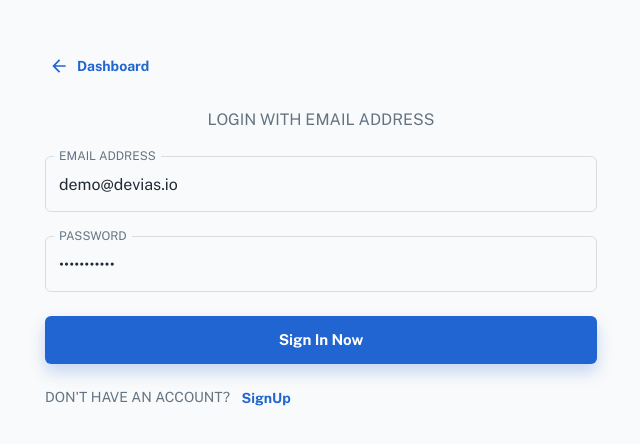
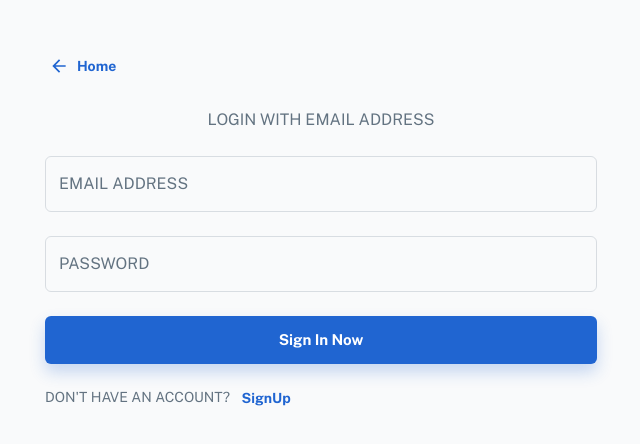
Before and after one commit to hspmsolution/desi-agri, a React (Create React App) app: page /login in a window 1280 px wide. Shown: the part 168-612 px from the top of the page, without its empty margins (319-959 px from the left). Built offline with nearby package versions, Linux system fonts and the light colour scheme; a web font is replaced by a local one.

Commit message:
secure admin routes

```diff
--- a/src/App.js
+++ b/src/App.js
@@ -1,5 +1,8 @@
+import { useDispatch } from 'react-redux';
+import { ADMIN } from './constants/actionTypes';
 // routes
 import Router from './routes';
+
 // theme
 import ThemeProvider from './admin/theme';
 // components
@@ -10,6 +13,8 @@ import Notify from './admin/utils/Notify';
 // ----------------------------------------------------------------------
 
 export default function App() {
+  const dispatch=useDispatch();
+  dispatch({type:ADMIN})
   return (
     <ThemeProvider>
       <Notify/>
--- a/src/actions/auth.js
+++ b/src/actions/auth.js
@@ -1,4 +1,4 @@
-import { AUTH, FETCH_ALL, CLIENT_MSG } from "../constants/actionTypes";
+import { AUTH,  CLIENT_MSG } from "../constants/actionTypes";
 import * as api from "../api";
 
 export const signin = (formData, navigate) => async (dispatch) => {
@@ -9,7 +9,7 @@ export const signin = (formData, navigate) => async (dispatch) => {
       type: CLIENT_MSG,
       message: { info: data.successMessage, status },
     });
-    navigate("/");
+    navigate("/dashboard");
   } catch (error) {
     dispatch({
       type: CLIENT_MSG,
@@ -31,7 +31,7 @@ export const signup = (formData, navigate) => async (dispatch) => {
     });
     if (data.successMessage === "Account created Successfully") {
       dispatch({ type: AUTH, data });
-      navigate("/");
+      navigate("/login");
     }
   } catch (error) {
     dispatch({
--- a/src/admin/layouts/dashboard/header/AccountPopover.js
+++ b/src/admin/layouts/dashboard/header/AccountPopover.js
@@ -1,10 +1,13 @@
 import { useState } from 'react';
+import { useDispatch } from 'react-redux';
+import { useNavigate } from 'react-router-dom';
 // @mui
 import { alpha } from '@mui/material/styles';
 import { Box, Divider, Typography, Stack, MenuItem, Avatar, IconButton, Popover } from '@mui/material';
 // mocks_
 import account from '../../../_mock/account';
 
+import { LOGOUT } from '../../../../constants/actionTypes';
 // ----------------------------------------------------------------------
 
 const MENU_OPTIONS = [
@@ -26,6 +29,8 @@ const MENU_OPTIONS = [
 
 export default function AccountPopover() {
   const [open, setOpen] = useState(null);
+  const dispatch = useDispatch();
+  const navigate = useNavigate();
 
   const handleOpen = (event) => {
     setOpen(event.currentTarget);
@@ -97,7 +102,13 @@ export default function AccountPopover() {
 
         <Divider sx={{ borderStyle: 'dashed' }} />
 
-        <MenuItem onClick={handleClose} sx={{ m: 1 }}>
+        <MenuItem
+          onClick={() => {
+            dispatch({ type: LOGOUT });
+            navigate('/');
+          }}
+          sx={{ m: 1 }}
+        >
           Logout
         </MenuItem>
       </Popover>
--- a/src/admin/pages/login.js
+++ b/src/admin/pages/login.js
@@ -7,16 +7,18 @@ import * as Yup from 'yup';
 import { Box, Button, Container, TextField, Typography } from '@mui/material';
 import ArrowBackIcon from '@mui/icons-material/ArrowBack';
 import { signin } from '../../actions/auth';
+import { ADMIN } from '../../constants/actionTypes';
 
 const Login = () => {
   const navigate = useNavigate();
   const dispatch = useDispatch();
   const message = useSelector((state) => state.auth.message?.info);
+  const isAdmin = useSelector((state) => state.auth.admin);
   const [disabled, setDisabled] = useState(false);
   const formik = useFormik({
     initialValues: {
-      email: 'demo@devias.io',
-      password: 'Password123',
+      email: '',
+      password: '',
     },
     validationSchema: Yup.object({
       email: Yup.string().email('Must be a valid email').max(255).required('Email is required'),
@@ -30,6 +32,11 @@ const Login = () => {
       setDisabled(true);
     },
   });
+
+  useEffect(() => {
+    dispatch({ type: ADMIN });
+   if(isAdmin)navigate('/dashboard')
+  }, [isAdmin]);
 
   useEffect(() => {
     if (message) setDisabled(false);
@@ -52,7 +59,7 @@ const Login = () => {
         <Container maxWidth="sm">
           <Link to="/">
             <Button component="a" startIcon={<ArrowBackIcon fontSize="small" />}>
-              Dashboard
+              Home
             </Button>
           </Link>
           <form onSubmit={formik.handleSubmit}>
--- a/src/admin/pages/register.js
+++ b/src/admin/pages/register.js
@@ -22,6 +22,7 @@ const Register = () => {
   const dispatch = useDispatch();
   const message = useSelector((state) => state.auth.message?.info);
   const [disabled, setDisabled] = useState(false);
+  const [isotp, setIsotp] = useState(false);
   const formik = useFormik({
     initialValues: {
       email: '',
@@ -29,6 +30,7 @@ const Register = () => {
       lastName: '',
       password: '',
       confirmPassword: '',
+      otp: '',
       policy: false,
     },
     validationSchema: Yup.object({
@@ -37,6 +39,10 @@ const Register = () => {
       lastName: Yup.string().max(255).required('Last name is required'),
       password: Yup.string().max(255).required('Password is required'),
       confirmPassword: Yup.string().max(255).required('confirmPassword is required'),
+      otp: Yup.string().when('condition', {
+        is: isotp,
+        then: Yup.string().max(255).required('otp is required'),
+      }),
       policy: Yup.boolean().oneOf([true], 'This field must be checked'),
     }),
     onSubmit: (data) => {
@@ -50,6 +56,7 @@ const Register = () => {
 
   useEffect(() => {
     if (message) setDisabled(false);
+    if (message === 'OTP Sent on Admin Email') setIsotp(true);
   }, [message]);
 
   return (
@@ -69,7 +76,7 @@ const Register = () => {
         <Container maxWidth="sm">
           <Link to="/">
             <Button component="a" startIcon={<ArrowBackIcon fontSize="small" />}>
-              Dashboard
+              Home
             </Button>
           </Link>
           <form onSubmit={formik.handleSubmit}>
@@ -92,6 +99,7 @@ const Register = () => {
               onChange={formik.handleChange}
               value={formik.values.firstName}
               variant="outlined"
+              disabled={isotp}
             />
             <TextField
               error={Boolean(formik.touched.lastName && formik.errors.lastName)}
@@ -104,6 +112,7 @@ const Register = () => {
               onChange={formik.handleChange}
               value={formik.values.lastName}
               variant="outlined"
+              disabled={isotp}
             />
             <TextField
               error={Boolean(formik.touched.email && formik.errors.email)}
@@ -117,6 +126,7 @@ const Register = () => {
               type="email"
               value={formik.values.email}
               variant="outlined"
+              disabled={isotp}
             />
             <TextField
               error={Boolean(formik.touched.password && formik.errors.password)}
@@ -130,6 +140,7 @@ const Register = () => {
               type="password"
               value={formik.values.password}
               variant="outlined"
+              disabled={isotp}
             />
             <TextField
               error={Boolean(formik.touched.confirmPassword && formik.errors.confirmPassword)}
@@ -140,10 +151,26 @@ const Register = () => {
               name="confirmPassword"
               onBlur={formik.handleBlur}
               onChange={formik.handleChange}
-              type="confirmPassword"
+              type="password"
               value={formik.values.confirmPassword}
               variant="outlined"
+              disabled={isotp}
             />
+            {isotp && (
+              <TextField
+                error={Boolean(formik.touched.otp && formik.errors.otp)}
+                fullWidth
+                helperText={formik.touched.otp && formik.errors.otp}
+                label="otp"
+                margin="normal"
+                name="otp"
+                onBlur={formik.handleBlur}
+                onChange={formik.handleChange}
+                type="otp"
+                value={formik.values.otp}
+                variant="outlined"
+              />
+            )}
             <Box
               sx={{
                 alignItems: 'center',
@@ -165,14 +192,7 @@ const Register = () => {
               <FormHelperText error>{formik.errors.policy}</FormHelperText>
             )}
             <Box sx={{ py: 2 }}>
-              <Button
-                color="primary"
-                disabled={disabled}
-                fullWidth
-                size="large"
-                type="submit"
-                variant="contained"
-              >
+              <Button color="primary" disabled={disabled} fullWidth size="large" type="submit" variant="contained">
                 Sign Up Now
               </Button>
             </Box>
--- a/src/constants/actionTypes.js
+++ b/src/constants/actionTypes.js
@@ -5,3 +5,4 @@ export const DELETE = 'DELETE';
 export const AUTH='AUTH';
 export const LOGOUT='LOGOUT';
 export const CLIENT_MSG='CLIENT_MSG';
+export const ADMIN='ADMIN';
--- a/src/reducers/auth.js
+++ b/src/reducers/auth.js
@@ -1,14 +1,18 @@
-import { AUTH, LOGOUT, CLIENT_MSG } from "../constants/actionTypes";
+import { AUTH, LOGOUT, CLIENT_MSG, ADMIN } from '../constants/actionTypes';
 
-const authReducer = (state = { authData: null, message: null }, action) => {
+const authReducer = (state = { authData: null, message: null, admin: false }, action) => {
   switch (action.type) {
     case AUTH:
-      localStorage.setItem("profile", JSON.stringify({ ...action?.data }));
-      return { ...state, authData: action?.data };
+      localStorage.setItem('profile', JSON.stringify({ ...action?.data }));
+      return { ...state, authData: action?.data,admin:true};
 
     case LOGOUT:
-      localStorage.removeItem("profile");
-      return { ...state, authData: null };
+      localStorage.removeItem('profile');
+      return { ...state, authData: null,admin:false };
+
+    case ADMIN:
+      if (localStorage.getItem('profile')) return { ...state, admin: true };
+      return state;
 
     case CLIENT_MSG:
       return { ...state, message: action.message };
```
Also changed, not shown: src/routes.js (+28 -18 lines).
